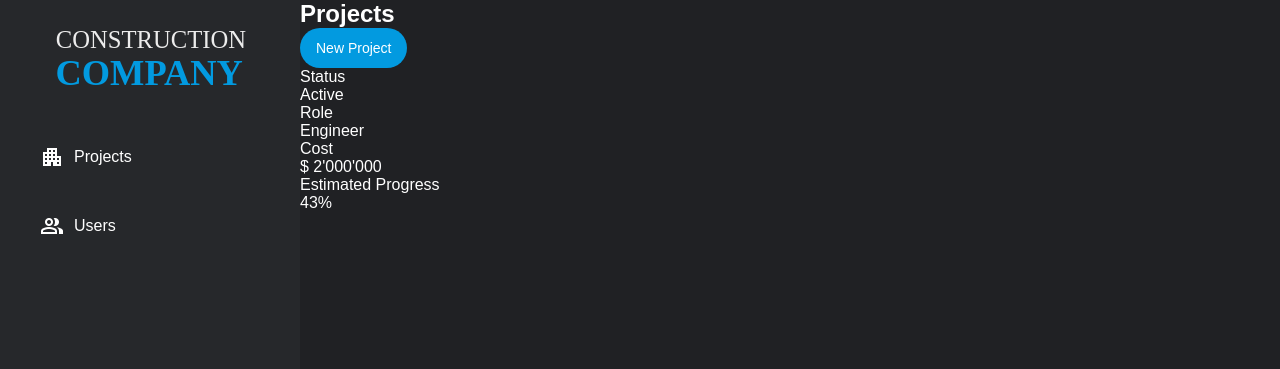
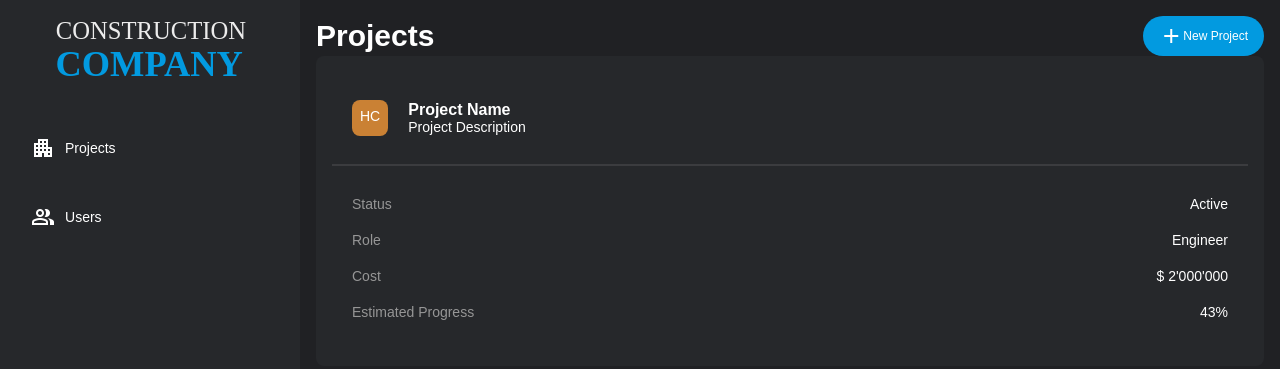
Before and after one commit to tuskin40/that-open-bim-master-tuskin40, a plain HTML site: page index.html in a window 1280 px wide. Drawn offline with nearby package versions, Linux system fonts and the light colour scheme; a web font is replaced by a local one.

Commit message:
css updated

```diff
--- a/index.html
+++ b/index.html
@@ -10,7 +10,7 @@
         <aside id="sidebar">
             <img id="company-logo" src="./assets/company-logo.svg" alt="Construction Company">
             <ul id="nav-buttons">
-                <li><span class="material-symbols-outlined">apartment</span> Projects</li>
+                <li><span class="material-symbols-outlined">apartment</span>Projects</li>
                 <li><span class="material-symbols-outlined">people</span>Users</li>
             </ul>
         </aside>
@@ -18,31 +18,34 @@
             <header>
                 <h2>Projects</h2>
                 <div>
-                    <button>New Project</button>
+                    <button><span class="material-symbols-outlined">add</span>New Project</button>
                 </div>
             </header>
             <div id="project-list">
-                <div id="project-card">
-                    <header>
-                        <div id="project-card-icon"></div>
-                        <div id="project-card-name"></div>
-                    </header>
-                    <div id="project-details">
-                        <div id="status-row">
-                            <div>Status</div>
-                            <div id="status-value">Active</div>
+                <div class="project-card">
+                    <div class="card-header">
+                        <p class="card-intial">HC</p>
+                        <div>
+                            <h5>Project Name</h5>
+                            <p>Project Description</p>
                         </div>
-                        <div id="status-row">
-                            <div>Role</div>
-                            <div id="status-value">Engineer</div>
+                    </div>
+                    <div class="card-content">
+                        <div class="card-property">
+                            <p>Status</p>
+                            <p>Active</p>
                         </div>
-                        <div id="status-row">
-                            <div>Cost</div>
-                            <div id="status-value">$ 2'000'000</div>
+                        <div class="card-property">
+                            <p>Role</p>
+                            <p>Engineer</p>
                         </div>
-                        <div id="status-row">
-                            <div>Estimated Progress</div>
-                            <div id="status-value">43%</div>
+                        <div class="card-property">
+                            <p>Cost</p>
+                            <p >$ 2'000'000</p>
+                        </div>
+                        <div class="card-property">
+                            <p>Estimated Progress</p>
+                            <p>43%</p>
                         </div>
 
                     </div>
--- a/style.css
+++ b/style.css
@@ -1,4 +1,3 @@
-
 @import url('https://fonts.googleapis.com/css2?family=Inter:wght@100..900&display=swap');
 @import url('https://fonts.googleapis.com/css2?family=Kode+Mono:wght@400..700&display=swap');
 
@@ -9,12 +8,16 @@
     --primary-200: #415A66;
     --primary-300: #017CB3;
     --primary-400: #50B6E6;
+    --primary-grey: #969696;
     --background: #202124;
     --background-100: #26282b;
     --background-200: #3b3c3f;
-    --text-sm: 0.875rem;
-    --text-base: 1rem;
-    --text-lg: 1.123rem
+    --text-sm: 12px;
+    --text-base: 14px;
+    --text-lg: 16px;
+    --text-xl: 20px;
+    --text-2xl: 24px;
+    --text-3xl: 30px;
 }
 
 /* General */
@@ -32,6 +35,7 @@ body {
     background-color: var(--background);
     color: #fff;
     margin: 0;
+    font-size: var(--text-base);
 }
 
 button {
@@ -48,10 +52,16 @@ button {
 button:hover {
     background-color: var(--primary-400);
 }
+
+h2 { font-size: var(--text-3xl);}
+h3 { font-size: var(--text-2xl);}
+h4 { font-size: var(--text-xl);}
+h5 { font-size: var(--text-lg);}
+
 /* Sidebar */
 #sidebar {
-    background-color:var(--background-100);
-    padding: 25px;
+    background-color: var(--background-100);
+    padding: 16px;
     display: flex;
     flex-direction: column;
     row-gap: 40px;
@@ -79,17 +89,76 @@ button:hover {
 }
 
 #nav-buttons li:hover {
-    background-color:var(--primary);
+    background-color: var(--primary);
 }
 
-#nav-buttons li span{
+#nav-buttons li span {
     margin-right: 10px;
 }
 
 
 /* Content */
 
+#project-list {
+    display: grid;
+    /* margin-top: 16px; */
+}
 
 #content {
+    padding: 16px;
+}
 
+main header,
+main header button {
+    display: flex;
+    justify-content: space-between;
+    align-items: center;
 }
+
+/* Cards */
+
+.project-card {
+    background: var(--background-100);
+    border-radius: 8px;
+    cursor: pointer;
+    padding: 16px;
+}
+
+.project-card:hover {
+    outline: 2px solid var(--primary);
+}
+
+.card-header {
+    display: flex;
+    column-gap: 20px;
+    align-items: center;
+    justify-content: start;
+    border-bottom: 2px solid #3b3c3f;
+    height: 60px;
+    padding: 16px 20px;
+}
+
+.card-content {
+    display: flex;
+    flex-direction: column;
+    row-gap: 20px;
+    align-items: start;
+    padding: 30px 20px;
+}
+
+.card-property {
+    display: flex;
+    align-items: center;
+    justify-content: space-between;
+    width: 100%;
+}
+
+div.card-property>p:first-child {
+    color: var(--primary-grey);
+}
+.card-intial {
+    background-color: #ca8134;
+    padding: 8px;
+    border-radius: 8px;
+    aspect-ratio: 1;
+}
```
Also changed, not shown: 2 other files.
